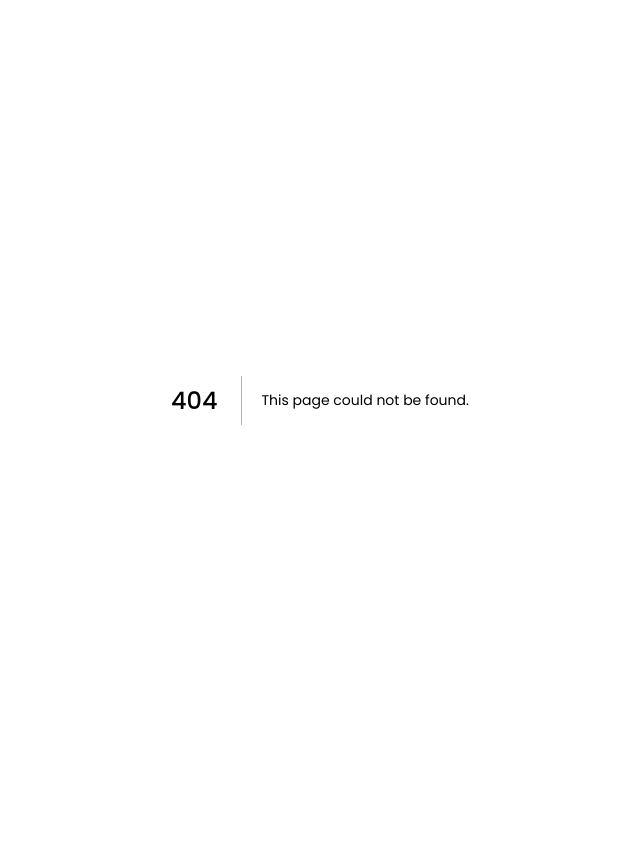
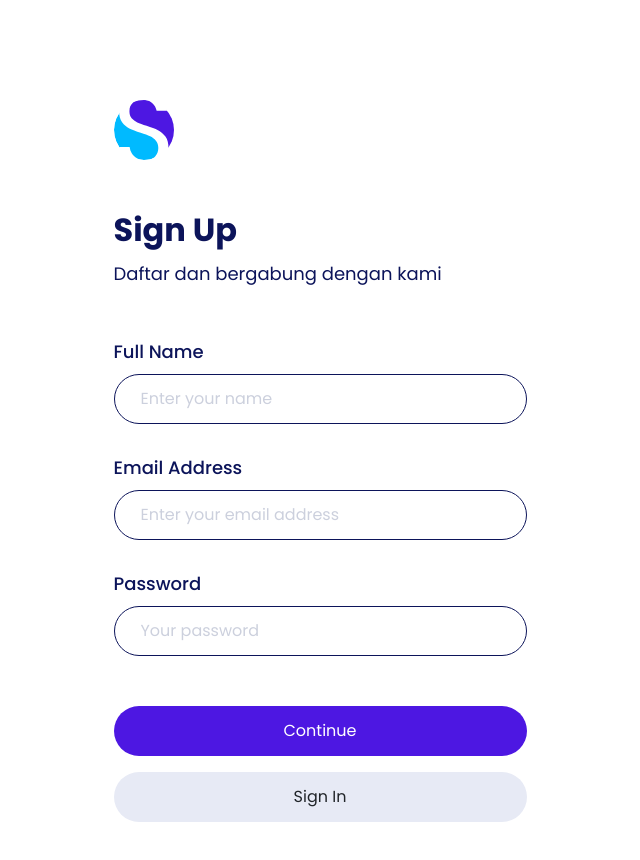
Before and after one commit to lazlanrafar/storegg-fe, a Next.js app: page /sign-up in a window 1280 px wide. Before the commit this address had no page. Shown: the top 860 px of the page, without its empty margins (320-960 px from the left). Before the commit the page ends 800 px from the top, so only its background shows below. Built offline with nearby package versions, Linux system fonts and the light colour scheme.

Commit message:
Slicing SignUp Page

```diff
--- a/pages/_app.tsx
+++ b/pages/_app.tsx
@@ -8,6 +8,7 @@
 import "../styles/checkout.css";
 import "../styles/complete-checkout.css";
 import "../styles/sign-in.css";
+import "../styles/sign-up.css";
 
 function MyApp({ Component, pageProps }: AppProps) {
   return (
--- /dev/null
+++ b/pages/sign-up.tsx
@@ -0,0 +1,116 @@
+import React from "react";
+
+export default function SignUp() {
+  return (
+    <section className="sign-up mx-auto pt-lg-100 pb-lg-100 pt-30 pb-47">
+      <div className="container mx-auto">
+        <form action="">
+          <div className="pb-50">
+            <a className="navbar-brand" href="../index.html">
+              <svg
+                width="60"
+                height="60"
+                viewBox="0 0 60 60"
+                fill="none"
+                xmlns="http://www.w3.org/2000/svg"
+              >
+                <mask
+                  id="mask0"
+                  mask-type="alpha"
+                  maskUnits="userSpaceOnUse"
+                  x="0"
+                  y="0"
+                  width="60"
+                  height="60"
+                >
+                  <circle cx="30" cy="30" r="30" fill="#3546AB" />
+                </mask>
+                <g mask="url(#mask0)">
+                  <circle cx="30" cy="30" r="30" fill="#00BAFF" />
+                  <path
+                    d="M41.5001 35.0001C52.3001 38.2001 49.6668 48.0001 47.0001 52.5001L71.0001 60.5001L79.5001 -12.9999C63.6667 -13.8333 29.5001 -14.9999 19.5001 -12.9999C7.00007 -10.4999 13.5001 4.00006 12.0001 14.0001C10.5001 24.0001 28.0001 31.0001 41.5001 35.0001Z"
+                    fill="#4D17E2"
+                  />
+                  <path
+                    d="M54.495 47.785C54.495 51.285 53.655 54.54 51.975 57.55C50.295 60.56 47.74 63.01 44.31 64.9C40.88 66.79 36.645 67.735 31.605 67.735C26.705 67.735 22.33 66.86 18.48 65.11C14.7 63.29 11.655 60.84 9.345 57.76C7.105 54.61 5.81 51.04 5.46 47.05H15.645C15.855 49.15 16.555 51.215 17.745 53.245C19.005 55.205 20.755 56.85 22.995 58.18C25.305 59.44 28.07 60.07 31.29 60.07C35.49 60.07 38.71 58.95 40.95 56.71C43.19 54.47 44.31 51.6 44.31 48.1C44.31 45.09 43.505 42.64 41.895 40.75C40.355 38.86 38.43 37.39 36.12 36.34C33.81 35.22 30.66 34.03 26.67 32.77C21.98 31.23 18.2 29.795 15.33 28.465C12.53 27.065 10.115 25 8.085 22.27C6.125 19.54 5.145 15.935 5.145 11.455C5.145 7.60499 6.055 4.20999 7.875 1.27C9.765 -1.67 12.425 -3.945 15.855 -5.555C19.355 -7.165 23.45 -7.97 28.14 -7.97C35.42 -7.97 41.195 -6.185 45.465 -2.615C49.735 0.884996 52.22 5.365 52.92 10.825H42.63C42.07 7.885 40.565 5.295 38.115 3.055C35.665 0.814997 32.34 -0.305003 28.14 -0.305003C24.29 -0.305003 21.21 0.709996 18.9 2.73999C16.59 4.69999 15.435 7.5 15.435 11.14C15.435 14.01 16.17 16.355 17.64 18.175C19.18 19.925 21.07 21.325 23.31 22.375C25.55 23.355 28.63 24.475 32.55 25.735C37.31 27.275 41.125 28.745 43.995 30.145C46.935 31.545 49.42 33.68 51.45 36.55C53.48 39.35 54.495 43.095 54.495 47.785Z"
+                    fill="white"
+                  />
+                </g>
+              </svg>
+            </a>
+          </div>
+          <h2 className="text-4xl fw-bold color-palette-1 mb-10">Sign Up</h2>
+          <p className="text-lg color-palette-1 m-0">
+            Daftar dan bergabung dengan kami
+          </p>
+          <div className="pt-50">
+            <label
+              htmlFor="name"
+              className="form-label text-lg fw-medium color-palette-1 mb-10"
+            >
+              Full Name
+            </label>
+            <input
+              type="text"
+              className="form-control rounded-pill text-lg"
+              id="name"
+              name="name"
+              aria-describedby="name"
+              placeholder="Enter your name"
+            />
+          </div>
+          <div className="pt-30">
+            <label
+              htmlFor="email"
+              className="form-label text-lg fw-medium color-palette-1 mb-10"
+            >
+              Email Address
+            </label>
+            <input
+              type="email"
+              className="form-control rounded-pill text-lg"
+              id="email"
+              name="email"
+              aria-describedby="email"
+              placeholder="Enter your email address"
+            />
+          </div>
+          <div className="pt-30">
+            <label
+              htmlFor="password"
+              className="form-label text-lg fw-medium color-palette-1 mb-10"
+            >
+              Password
+            </label>
+            <input
+              type="password"
+              className="form-control rounded-pill text-lg"
+              id="password"
+              name="password"
+              aria-describedby="password"
+              placeholder="Your password"
+            />
+          </div>
+          <div className="button-group d-flex flex-column mx-auto pt-50">
+            <a
+              className="btn btn-sign-up fw-medium text-lg text-white rounded-pill mb-16"
+              href="../src/sign-up-photo.html"
+              role="button"
+            >
+              Continue
+            </a>
+            {/* <!-- <button type="submit" className="btn btn-sign-up fw-medium text-lg text-white rounded-pill mb-16"
+                        role="button">Continue</button> --> */}
+            <a
+              className="btn btn-sign-in fw-medium text-lg color-palette-1 rounded-pill"
+              href="../src/sign-in.html"
+              role="button"
+            >
+              Sign In
+            </a>
+          </div>
+        </form>
+      </div>
+    </section>
+  );
+}
```
